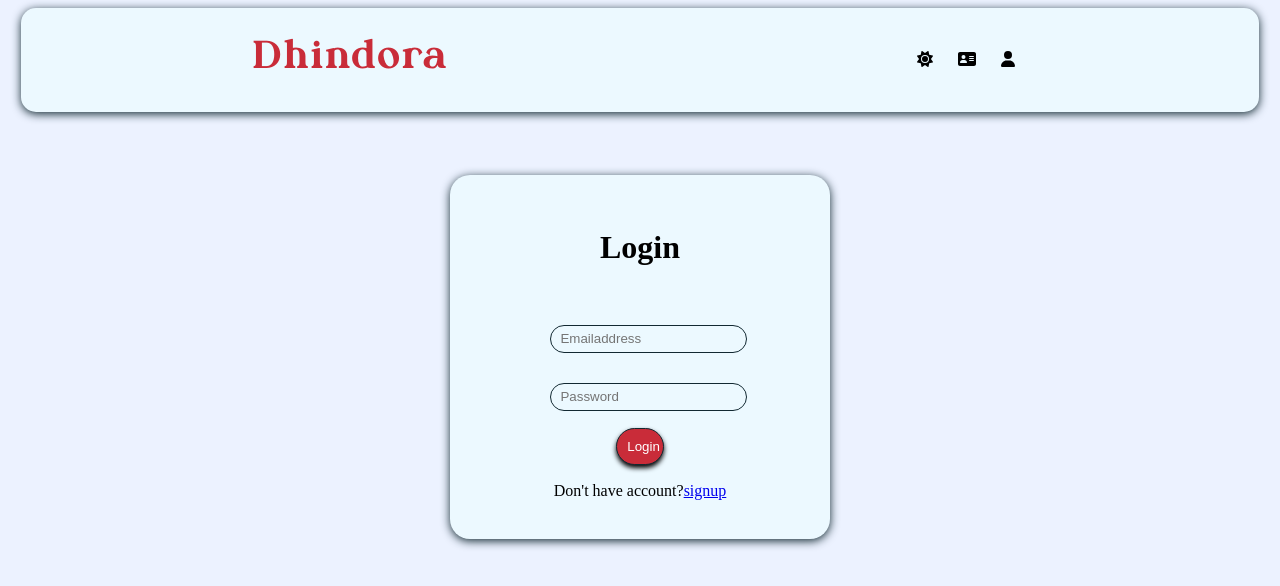
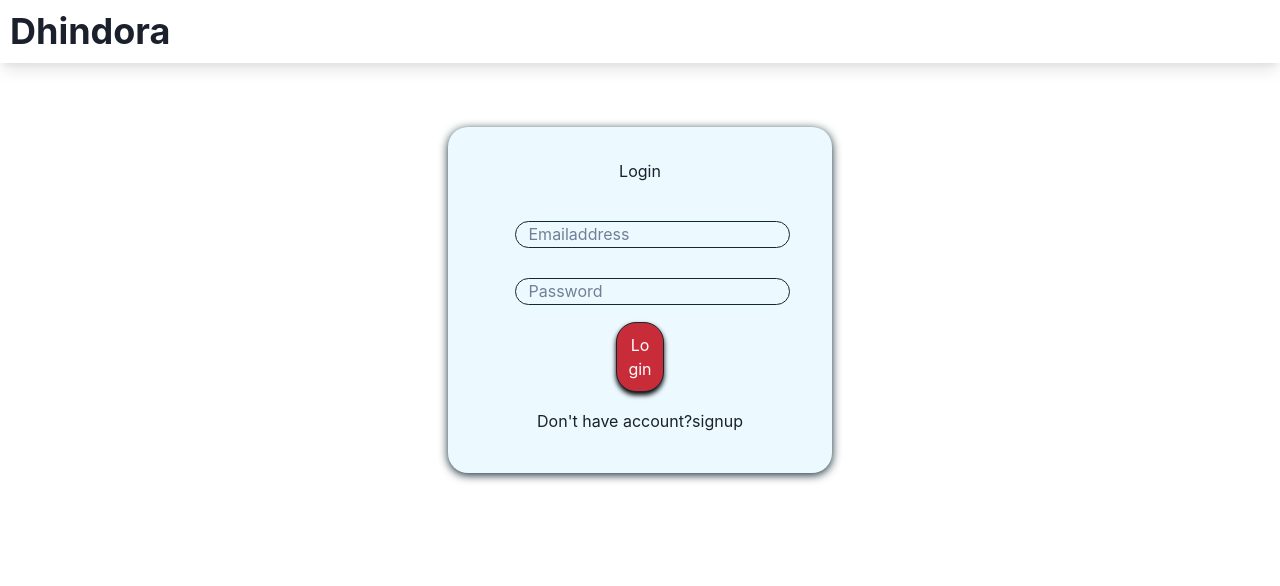
Before and after one commit to Dhanasaitholeti/Announcements, a React (Vite) app in the folder Announcements-client/: page /login in a window 1280 px wide. Shown: the top 586 px of the page. Built offline with nearby package versions, Linux system fonts and the light colour scheme.

Commit message:
added chakra ui to the project

```diff
--- a/Announcements-client/package.json
+++ b/Announcements-client/package.json
@@ -9,12 +9,15 @@
     "preview": "vite preview"
   },
   "dependencies": {
+    "@chakra-ui/react": "^2.7.1",
+    "@emotion/react": "^11.11.1",
+    "@emotion/styled": "^11.11.0",
     "@fortawesome/fontawesome-svg-core": "^6.3.0",
     "@fortawesome/free-brands-svg-icons": "^6.3.0",
     "@fortawesome/free-solid-svg-icons": "^6.3.0",
     "@fortawesome/react-fontawesome": "^0.2.0",
     "axios": "^1.3.4",
-    "framer-motion": "^10.6.0",
+    "framer-motion": "^10.12.18",
     "js-cookie": "^3.0.1",
     "react": "^18.2.0",
     "react-dom": "^18.2.0",
--- a/Announcements-client/src/components/Login.jsx
+++ b/Announcements-client/src/components/Login.jsx
@@ -1,4 +1,4 @@
-import {  useState } from "react";
+import { useState } from "react";
 import { Link } from "react-router-dom";
 import "../styles/Login.css";
 import { getUser } from "../redux/ducks/userLoginReducer";
@@ -7,57 +7,58 @@ import { useNavigate } from "react-router-dom";
 import { ToastContainer } from "react-toastify";
 
 const Login = () => {
+  const navigator = useNavigate();
+  const usedispatch = useDispatch();
 
-    const navigator = useNavigate()
-    const usedispatch = useDispatch()
+  const userloginLoad = useSelector((state) => state.user.userLoading);
+  const isUserLoggedIn = useSelector((state) => state.user.userLoggedin);
 
+  // const [loadingdecider,setloadingdecider] = useState(userloginLoad);
 
-    const userloginLoad = useSelector(state=>state.user.userLoading)
-    const isUserLoggedIn = useSelector(state=>state.user.userLoggedin)
+  const [data, setData] = useState({
+    userEmail: "",
+    passwd: "",
+  });
 
-    console.log(userloginLoad)
-    const [loadingdecider,setloadingdecider] = useState(userloginLoad);
-
-
-
-
-    const [data,setData] = useState({
-        userEmail: "",
-        passwd:""
-    })
-
-    if(isUserLoggedIn){
-        navigator('/home')
+  if (isUserLoggedIn) {
+    navigator("/home");
   }
 
-
   const handlechange = (e) => {
-        setData({...data,[e.target.name]:e.target.value})
-    }
+    setData({ ...data, [e.target.name]: e.target.value });
+  };
 
   const handleLoginsubmit = () => {
-        const Email = data.userEmail
-        const passwd = data.passwd
-        usedispatch(getUser({Email,passwd}))
-    }
-
+    const Email = data.userEmail;
+    const passwd = data.passwd;
+    usedispatch(getUser({ Email, passwd }));
+  };
 
   return (
     <>
-
-        <div className="login-page" >
+      <div className="login-page">
         <h1>Login</h1>
         <div className="input-section">
-
-                <ToastContainer
-                    position="bottom-center"
-                    autoClose={2000}
+          <ToastContainer position="bottom-center" autoClose={2000} />
+          <section>
+            <input
+              type="email"
+              name="userEmail"
+              id="userEmail"
+              onChange={handlechange}
+              placeholder="Emailaddress"
+              required
             />
-            <section>
-            <input type="email" name="userEmail" id="userEmail" onChange={handlechange} placeholder="Emailaddress" required/>
           </section>
           <section>
-                <input type="password" name="passwd" id="passwd" onChange={handlechange} placeholder="Password" required/>
+            <input
+              type="password"
+              name="passwd"
+              id="passwd"
+              onChange={handlechange}
+              placeholder="Password"
+              required
+            />
           </section>
         </div>
         <div className="login-btn">
@@ -65,12 +66,12 @@ const Login = () => {
             Login
           </button>
         </div>
-        <p className="login-signup-btn">Don't have account?<Link to="/signup">signup</Link></p>
-
+        <p className="login-signup-btn">
+          Don't have account?<Link to="/signup">signup</Link>
+        </p>
       </div>
-
     </>
   );
-}
+};
 
 export default Login;
--- a/Announcements-client/src/components/Navbar.jsx
+++ b/Announcements-client/src/components/Navbar.jsx
@@ -1,58 +1,62 @@
-import "../styles/Navbar.css"
+// import "../styles/Navbar.css"
 import { FontAwesomeIcon } from "@fortawesome/react-fontawesome";
-import {  faContactCard, faSun, faUser } from "@fortawesome/free-solid-svg-icons";
+import {
+  faContactCard,
+  faSun,
+  faUser,
+} from "@fortawesome/free-solid-svg-icons";
 import { useState } from "react";
 import Cookies from "js-cookie";
-import { useNavigate , useLocation } from "react-router-dom";
-
-
-
+import { useNavigate, useLocation } from "react-router-dom";
+import { Box, Heading } from "@chakra-ui/react";
 
 const Navbar = () => {
-    const location = useLocation()
+  const location = useLocation();
 
-    const navigator = useNavigate()
+  const navigator = useNavigate();
 
-    const [divClass,setDivClass] = useState('options')
+  const [divClass, setDivClass] = useState("options");
 
-    const handleMouseOn =() => {
-        const asn = divClass=="options"?"options-onhover":"options"
-        setDivClass(asn)
-    }
+  const handleMouseOn = () => {
+    const asn = divClass == "options" ? "options-onhover" : "options";
+    setDivClass(asn);
+  };
 
+  //   const handleLogout = () => {
+  //     Cookies.remove("jwtToken");
+  //     navigator("/");
+  //   };
 
-    const handleLogout = () => {
-        Cookies.remove('jwtToken')
-        navigator('/')
-    }
+  return (
+    <Box p="10px" boxShadow={"lg"}>
+      <Heading>Dhindora</Heading>
 
-    return (
-        <div className="Navbar">
-            <h1>Dhindora</h1>
-            <div className="Navbar-links">
-               <div className="Navbar-ind-link">
-                <FontAwesomeIcon icon={faSun} />
-                </div>
+      {/* <Box>
+        <Box>
+          <FontAwesomeIcon icon={faSun} />
+        </Box>
 
-                <div className="Navbar-ind-link">
-                <a href=""><FontAwesomeIcon icon={faContactCard} /></a>
-                </div>
+        <Box>
+          <a href="">
+            <FontAwesomeIcon icon={faContactCard} />
+          </a>
+        </Box>
 
-                <div className="user-optionss Navbar-ind-link" onClick={handleMouseOn} >
-                <FontAwesomeIcon icon={faUser}  />
-                {
-                   !(location.pathname == '/login' || location.pathname == '/' || location.pathname == '/signup')
-                    &&
-                    (
-                    <div className={divClass} >
-                    <p onClick={handleLogout}>logout</p>
-                    </div>
-                    )
-                }
-                </div>
-            </div>
-        </div>
-     );
-}
+        <Box onClick={handleMouseOn}>
+          <FontAwesomeIcon icon={faUser} />
+          {!(
+            location.pathname == "/login" ||
+            location.pathname == "/" ||
+            location.pathname == "/signup"
+          ) && (
+            <Box className={BoxClass}>
+              <p onClick={handleLogout}>logout</p>
+            </Box>
+          )}
+        </Box>
+      </Box> */}
+    </Box>
+  );
+};
 
 export default Navbar;
--- a/Announcements-client/src/main.jsx
+++ b/Announcements-client/src/main.jsx
@@ -1,17 +1,20 @@
-import React from 'react'
-import ReactDOM from 'react-dom/client'
-import App from './App'
-import "./styles/Main.css"
-import {BrowserRouter} from 'react-router-dom'
-import {Provider} from "react-redux"
-import store from "./redux/configureStore"
+import React from "react";
+import ReactDOM from "react-dom/client";
+import App from "./App";
+import "./styles/Main.css";
+import { BrowserRouter } from "react-router-dom";
+import { Provider } from "react-redux";
+import store from "./redux/configureStore";
+import { ChakraProvider } from "@chakra-ui/react";
 
-ReactDOM.createRoot(document.getElementById('root')).render(
+ReactDOM.createRoot(document.getElementById("root")).render(
   <React.StrictMode>
     <Provider store={store}>
-    <BrowserRouter>
-    <App />
-    </BrowserRouter>
+      <ChakraProvider>
+        <BrowserRouter>
+          <App />
+        </BrowserRouter>
+      </ChakraProvider>
     </Provider>
-  </React.StrictMode>,
-)
+  </React.StrictMode>
+);
```
Also changed, not shown: 1 other file (tests, documents, lock files or other folders). Lines whose indentation alone changed are shown as unchanged.
